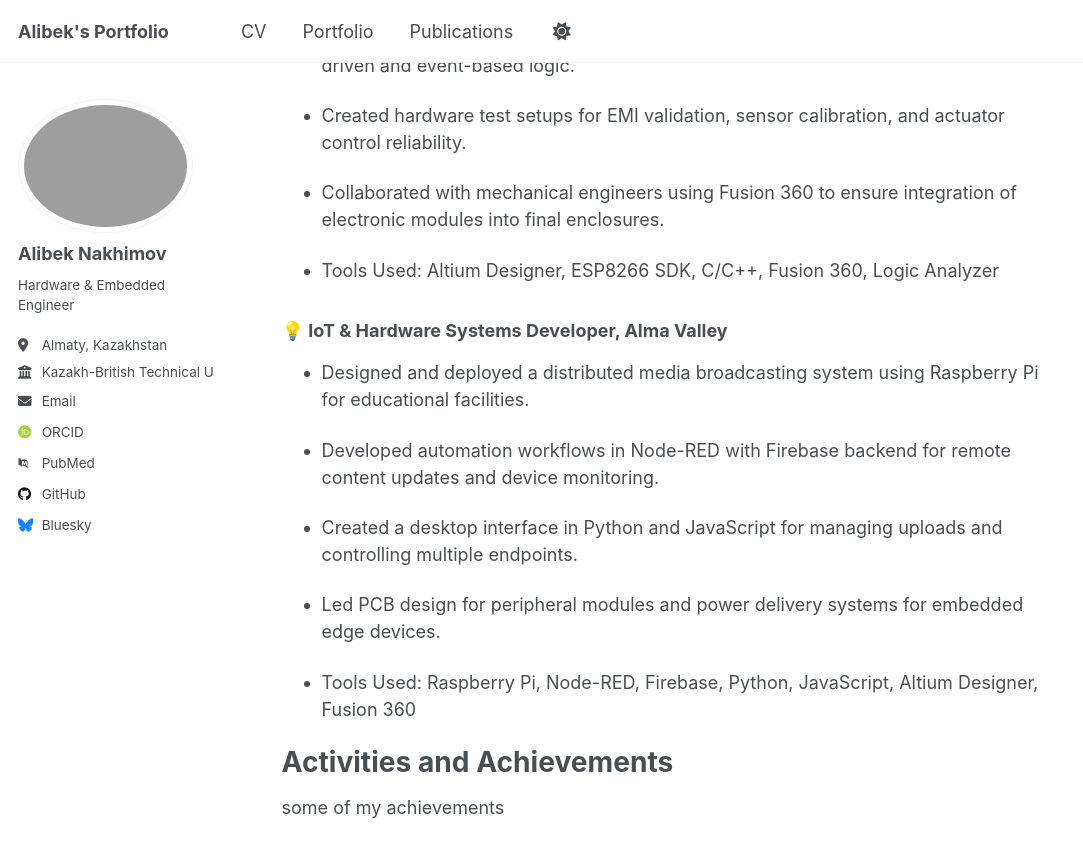
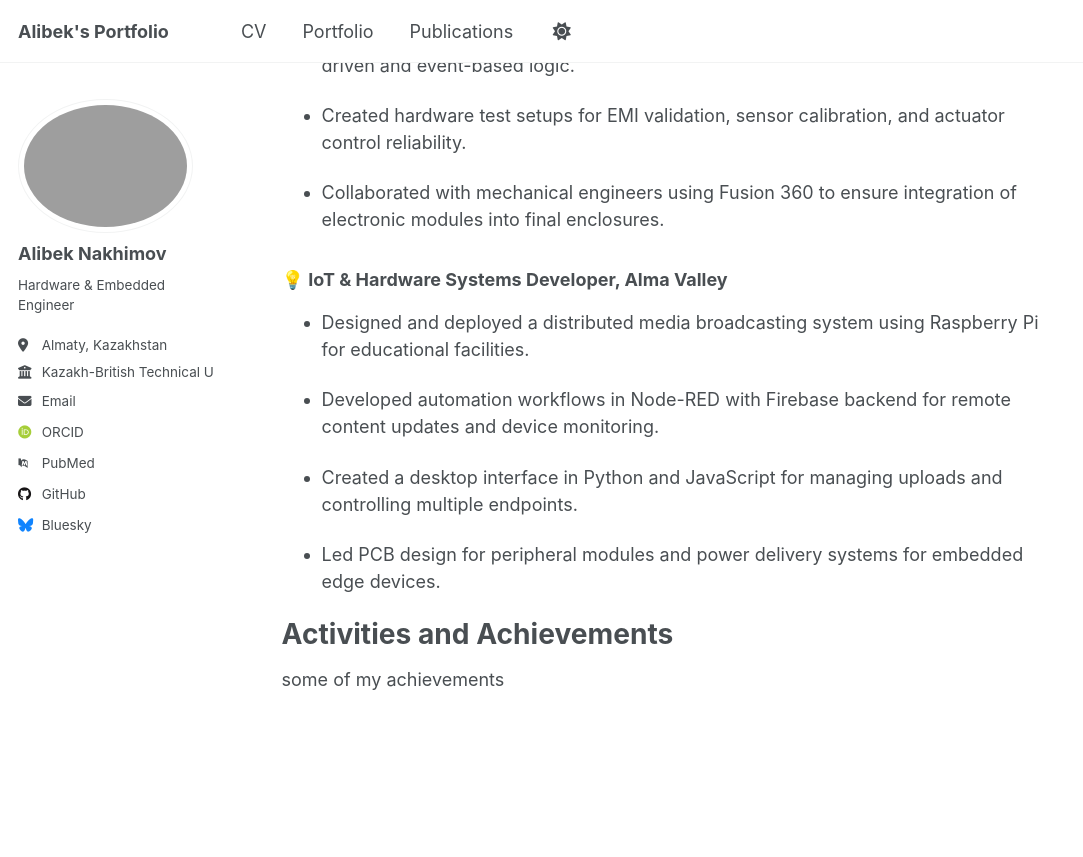
Before and after one commit to alibeknakhimov/portfolio.github.io, a Jekyll site: the page built from _pages/about.md, in a window 1280 px wide and 900 px high, scrolled down 748 px. Shown: the top 857 px of the window, without its empty margins (0-1083 px from the left). Built offline with Jekyll 4.4.1, drawn with Linux system fonts in a browser that asks for light colours; some web fonts are replaced; a script that is not in the unit is left out.

Commit message:
update experinse

```diff
--- a/_pages/about.md
+++ b/_pages/about.md
@@ -27,8 +27,6 @@ Selected Experience
 
 * Collaborated with mechanical engineers using Fusion 360 to ensure integration of electronic modules into final enclosures.
 
-* Tools Used: Altium Designer, ESP8266 SDK, C/C++, Fusion 360, Logic Analyzer
-
 ### 💡 IoT & Hardware Systems Developer, Alma Valley
 
 * Designed and deployed a distributed media broadcasting system using Raspberry Pi for educational facilities.
@@ -39,8 +37,6 @@ Selected Experience
 
 * Led PCB design for peripheral modules and power delivery systems for embedded edge devices.
 
-* Tools Used: Raspberry Pi, Node-RED, Firebase, Python, JavaScript, Altium Designer, Fusion 360
-
 
 
 Activities and Achievements
```
